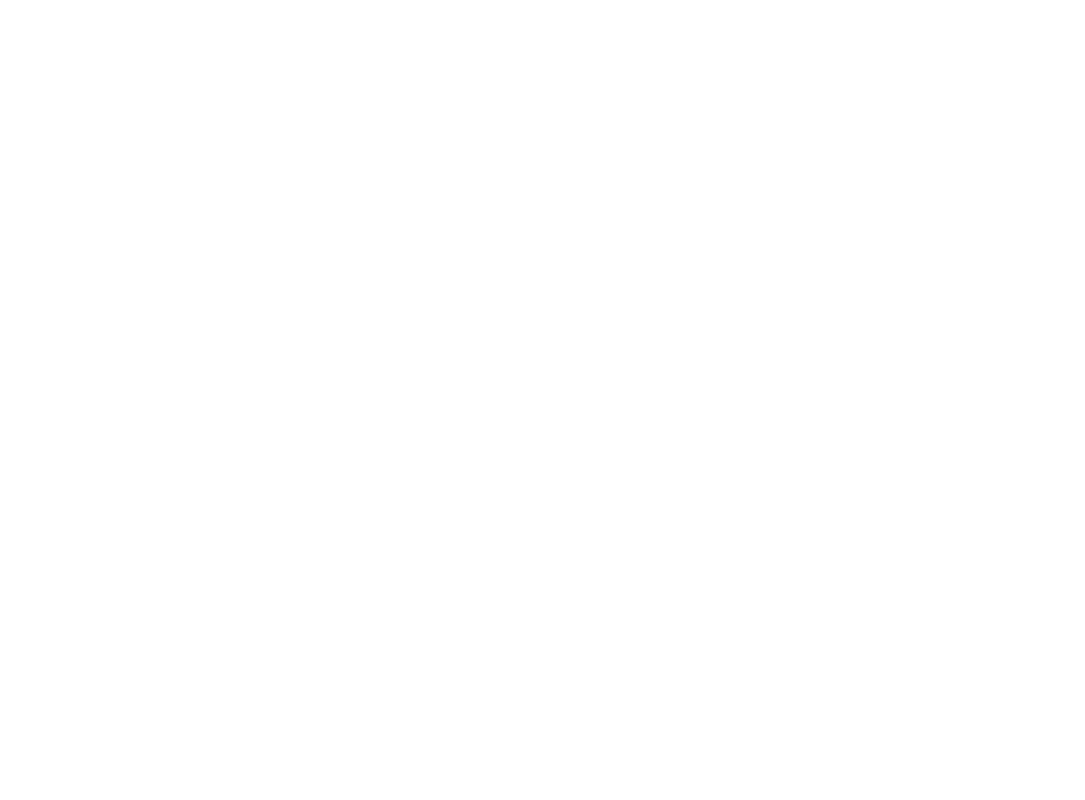
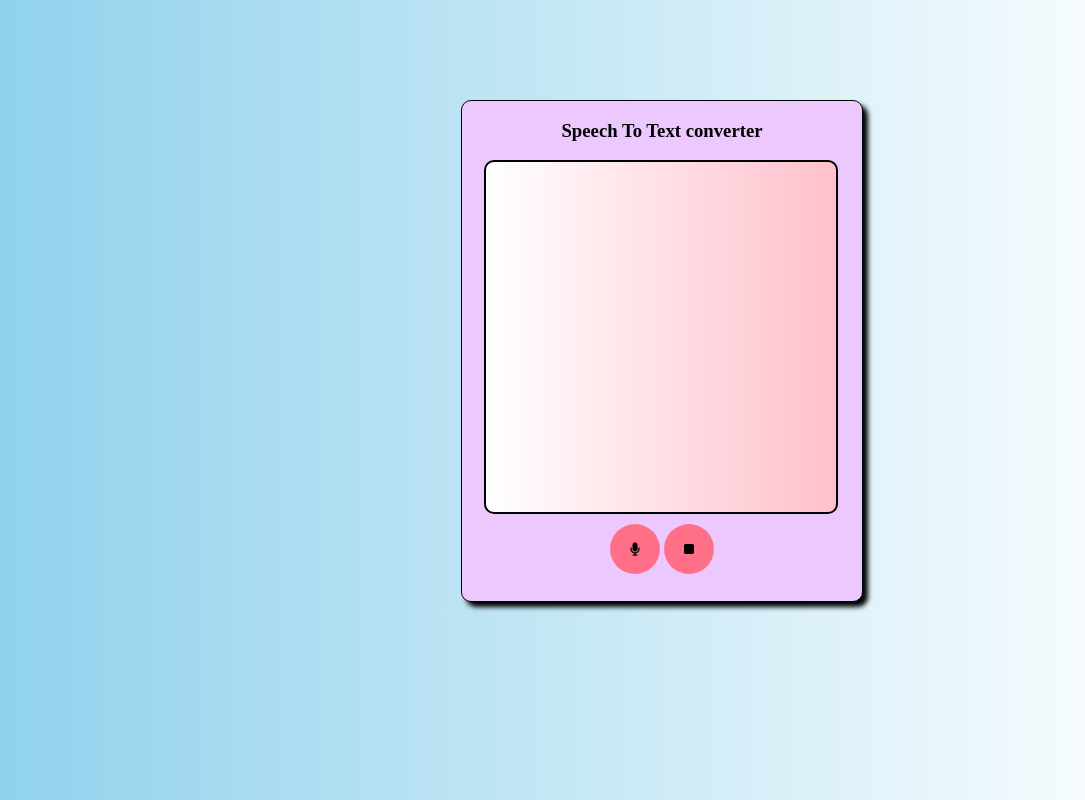
Before and after one commit to OmkarDeveloper1/Projects, a plain HTML site: page Project1/index.html in a window 1280 px wide. Shown: the whole page, without its empty margins (97-1182 px from the left). Drawn offline with Linux system fonts and the light colour scheme.

Commit message:
a speech to text conveter project is done using webkitspeechreco

```diff
--- a/Project1/index.css
+++ b/Project1/index.css
@@ -0,0 +1,47 @@
+
+body{
+
+background: linear-gradient(to right , skyblue,white);
+
+}
+.container{
+  border: 1px solid black;
+  border-radius: 10px;
+  height: 500px;
+  width: 400px;
+  text-align: center;
+  box-shadow: 5px 5px 5px black;
+  align-items: center;
+  margin-top: 100px;
+  margin-left: 550px;
+  background-color: rgb(237, 200, 255);
+}
+#result{
+  border: 2px solid black;
+  border-radius: 10px;
+  height: 350px;
+  width: 350px;
+  margin-left: 22px;
+  background: linear-gradient(to left, pink, white);
+
+}
+
+
+button{
+
+  border: none;
+  border-radius: 50%;
+  height: 50px;
+  width: 50px;
+  margin-top: 10px;
+  justify-content: space-between;
+  background-color: rgb(255, 112, 136);
+
+
+
+}
+
+button:hover{
+
+  background-color: blueviolet;
+}
--- a/Project1/index.html
+++ b/Project1/index.html
@@ -11,10 +11,22 @@
       crossorigin="anonymous"
       referrerpolicy="no-referrer"
     />
+    <link rel="stylesheet" href="index.css" />
   </head>
   <body>
+    <div class="container">
+      <h3>Speech To Text converter</h3>
+      <div id="result"></div>
+      <div>
+        <button onclick="startConverting()">
+          <i class="fa fa-microphone"></i>
+        </button>
+        <button onclick="stopConverting()">
+          <i class="fa fa-stop"></i>
+        </button>
+      </div>
+    </div>
 
-
-
+    <script src="index.js"></script>
   </body>
 </html>
--- a/Project1/index.js
+++ b/Project1/index.js
@@ -0,0 +1,48 @@
+let recognition;
+let resultElement = document.getElementById("result");
+function startConverting() {
+  if ("webkitSpeechRecognition" in window) {
+    recognition = new webkitSpeechRecognition();
+
+    setupRecognition(recognition);
+
+    recognition.start();
+  }
+}
+
+function setupRecognition(recognition) {
+  recognition.continuous = true;
+  recognition.interimResult = true;
+  recognition.lang = "en-US";
+  recognition.onresult = function (event) {
+    let { finalTranscript, interTranscript } = processResult(event.results);
+
+    resultElement.innerHTML = finalTranscript + interTranscript;
+  };
+}
+
+function processResult(results) {
+  let finalTranscript = "";
+  let interTranscript = "";
+
+  for (let i = 0; i < results.length; i++) {
+    let transcript = results[i][0].transcript;
+    transcript.replace("\n", "<br>");
+
+    if (results[i].isFinal) {
+      finalTranscript += transcript;
+    } else {
+      interTranscript += transcript;
+    }
+  }
+  return {
+    finalTranscript,
+    interTranscript,
+  };
+}
+
+function stopConverting() {
+  if (recognition) {
+    recognition.stop();
+  }
+}
```
